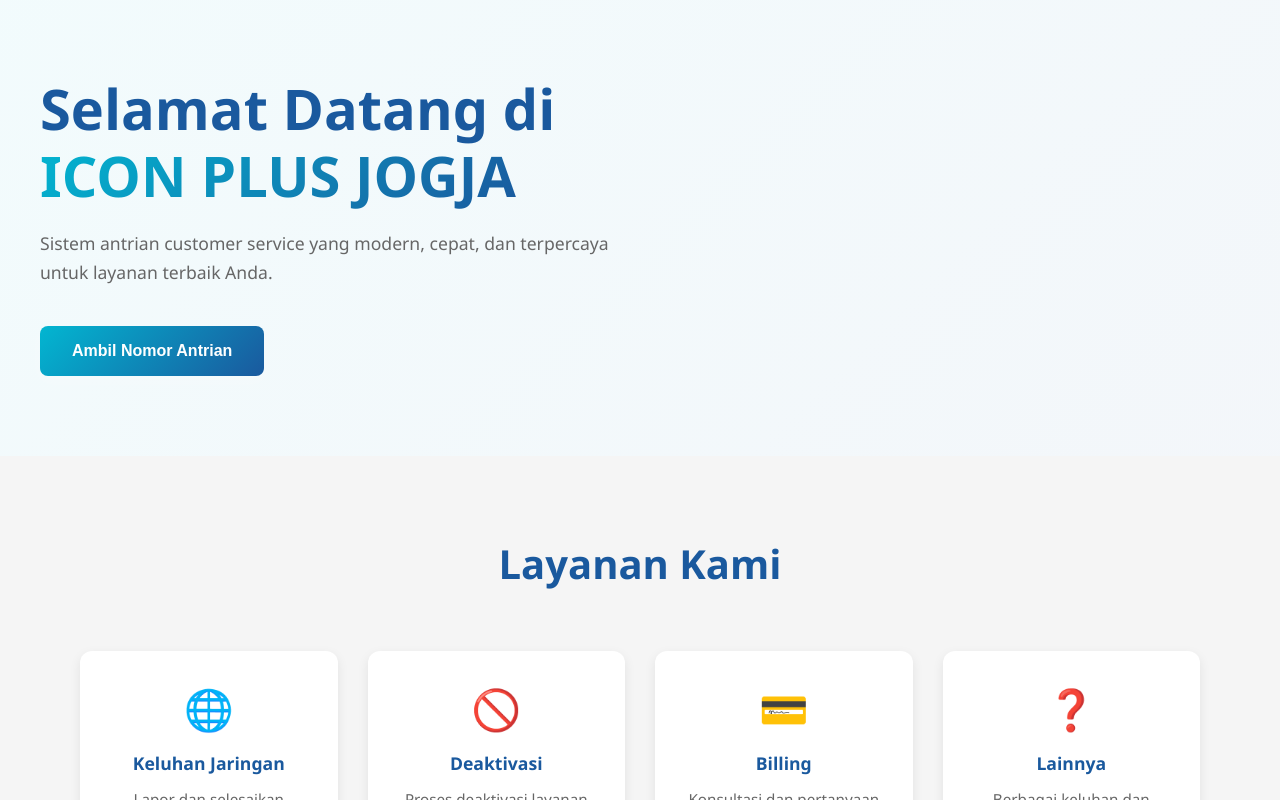
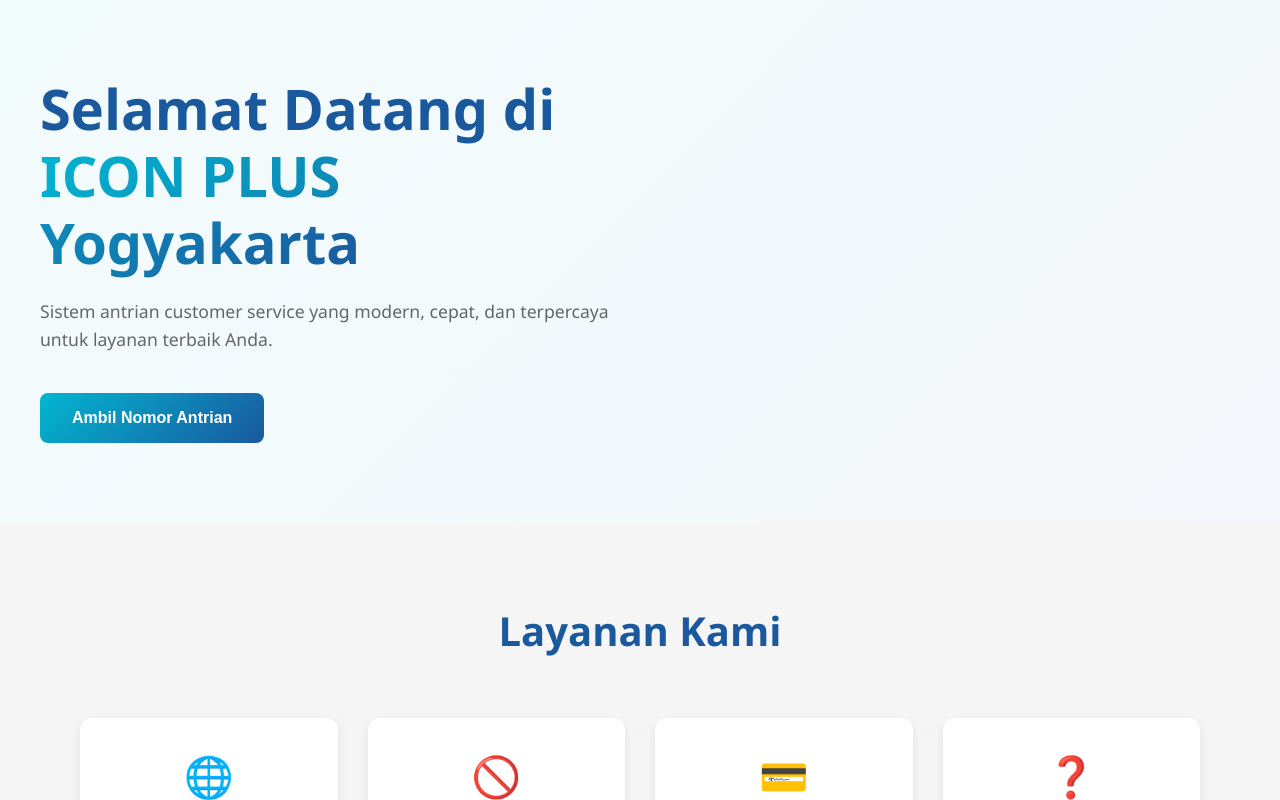
Before and after one commit to Weellyyy/ProjectMagangAntrianAPP, a React (Create React App) app in the folder frontend/: page / in a window 1280 px wide. Shown: the part 900-1700 px from the top of the page. Built offline with nearby package versions, Linux system fonts and the light colour scheme; no server answers.

Commit message:
Mengganti teks

```diff
--- a/frontend/src/component/LandingPage.js
+++ b/frontend/src/component/LandingPage.js
@@ -23,7 +23,7 @@
       <!DOCTYPE html>
       <html>
         <head>
-          <title>Nomor Antrian - ICON PLUS JOGJA</title>
+          <title>Nomor Antrian - ICON PLUS Yogyakarta</title>
           <style>
             * {
               margin: 0;
@@ -138,7 +138,7 @@
         <body>
           <div class="print-container">
             <div class="logo-section">
-              <h1>ICON PLUS JOGJA</h1>
+              <h1>ICON PLUS Yogyakarta</h1>
               <p>Sistem Antrian Customer Service</p>
             </div>
 
@@ -217,7 +217,7 @@
     ctx.fillStyle = '#1A599E';
     ctx.font = 'bold 32px Arial';
     ctx.textAlign = 'center';
-    ctx.fillText('ICON PLUS JOGJA', canvas.width / 2, 80);
+    ctx.fillText('ICON PLUS Yogyakarta', canvas.width / 2, 80);
 
     ctx.fillStyle = '#666666';
     ctx.font = '18px Arial';
@@ -413,7 +413,6 @@
         <div className="navbar-content">
           <Link to="/admin/login" className="logo" style={{ cursor: 'pointer', textDecoration: 'none' }}>
             <img src="/iconnet.png" alt="ICON PLUS Logo" className="logo-image" />
-            <span className="logo-text">ICON PLUS JOGJA</span>
           </Link>
 
           {/* Desktop Navigation */}
@@ -577,7 +576,7 @@
       <section className="hero">
         <div className="hero-container">
           <div className="hero-left">
-            <h1>Selamat Datang di<br /><span className="highlight">ICON PLUS JOGJA</span></h1>
+            <h1>Selamat Datang di<br /><span className="highlight">ICON PLUS Yogyakarta</span></h1>
             <p>Sistem antrian customer service yang modern, cepat, dan terpercaya untuk layanan terbaik Anda.</p>
             <div className="hero-buttons">
               <button className="btn btn-primary" onClick={() => setShowForm(true)}>
@@ -867,7 +866,7 @@
             <div className="footer-section footer-about">
               <div className="footer-logo">
                 <img src="/iconnet.png" alt="ICON PLUS Logo" style={{ height: '50px', marginBottom: '10px' }} />
-                <h3>ICON PLUS JOGJA</h3>
+                <h3>ICON PLUS Yogyakarta</h3>
               </div>
               <p>Sistem antrian customer service terpercaya untuk memberikan pengalaman terbaik kepada pelanggan setia kami.</p>
 
@@ -930,7 +929,7 @@
           {/* Footer Bottom */}
           <div className="footer-bottom">
             <div className="footer-bottom-content">
-              <p>&copy; 2024 ICON PLUS JOGJA. All rights reserved.</p>
+              <p>&copy; 2024 ICON PLUS Yogyakarta. All rights reserved.</p>
               <div className="footer-bottom-links">
                 <button className="footer-link">Privacy Policy</button>
                 <span> | </span>
```
